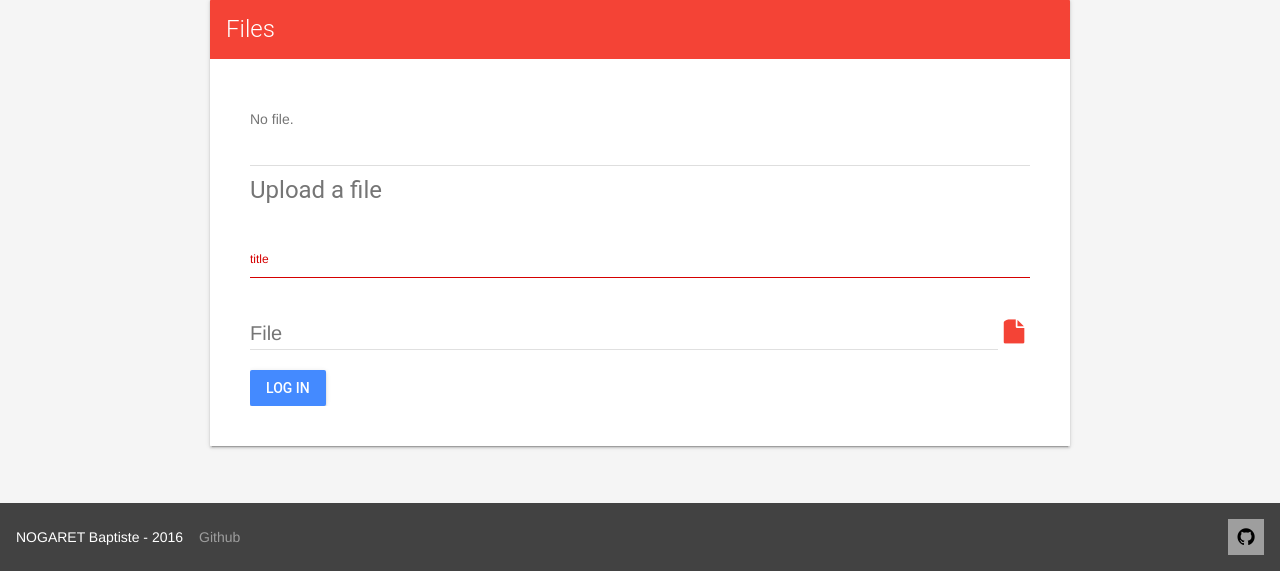
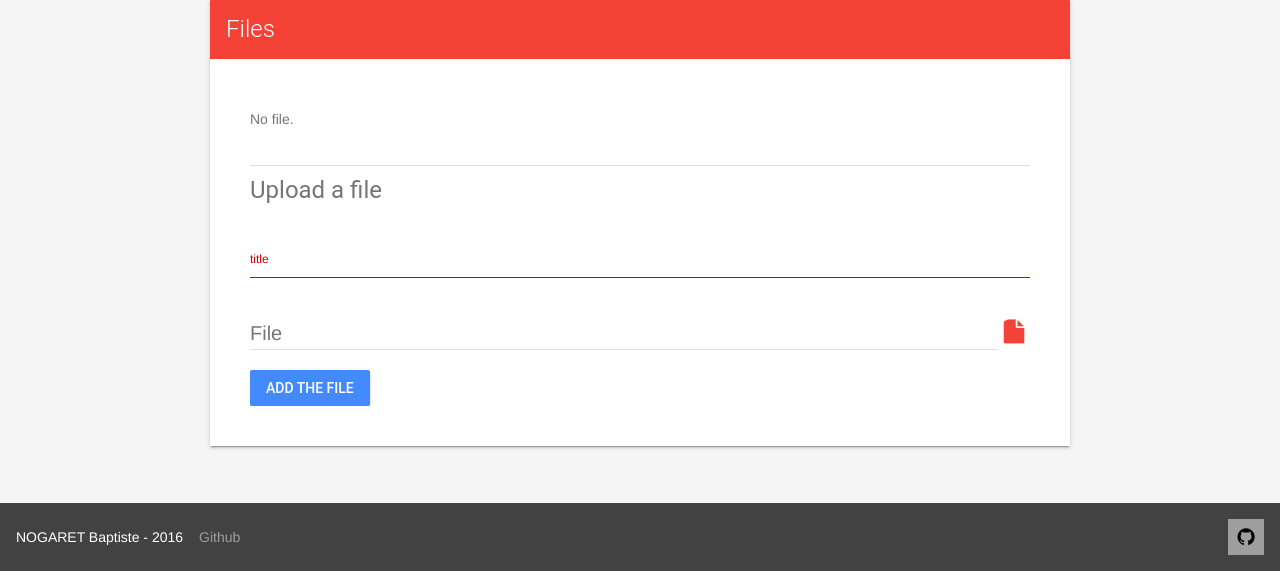
Before and after one commit to bnogaret/file_sharing_django, a Django app: template file_sharing_django/file_sharing_app/templates/file_sharing_app/group_detail.html in a window 1280 px wide. Shown: the part 673-1244 px from the top of the page. Run offline with Django 3.2, Linux system fonts and the light colour scheme; the template is opened without the code that fills it: values that come from a table or form of the project are taken from there, others are empty; some libraries are stand-ins or nearby versions.

Commit message:
Typo button to submit forms

```diff
--- a/file_sharing_django/file_sharing_app/templates/file_sharing_app/group_detail.html
+++ b/file_sharing_django/file_sharing_app/templates/file_sharing_app/group_detail.html
@@ -55,7 +55,7 @@
                                 {{ group_add_member_form.member }}
                             </div>
                             {{ group_add_member_form.group }}
-                            <button type="submit" name="group_add_member_submit" class="mdl-button mdl-js-button mdl-button--raised mdl-js-ripple-effect mdl-button--accent">Log in</button>
+                            <button type="submit" name="group_add_member_submit" class="mdl-button mdl-js-button mdl-button--raised mdl-js-ripple-effect mdl-button--accent">Add the member</button>
                         </form>
                     </div>
                 {% endif %}
@@ -107,7 +107,7 @@
                             </div>
                         </div>
                         {{ group_file_form.group }}
-                        <button type="submit" name="group_file_submit" class="mdl-button mdl-js-button mdl-button--raised mdl-js-ripple-effect mdl-button--accent">Log in</button>
+                        <button type="submit" name="group_file_submit" class="mdl-button mdl-js-button mdl-button--raised mdl-js-ripple-effect mdl-button--accent">Add the file</button>
                     </form>
                  </div>
             </div>
```
